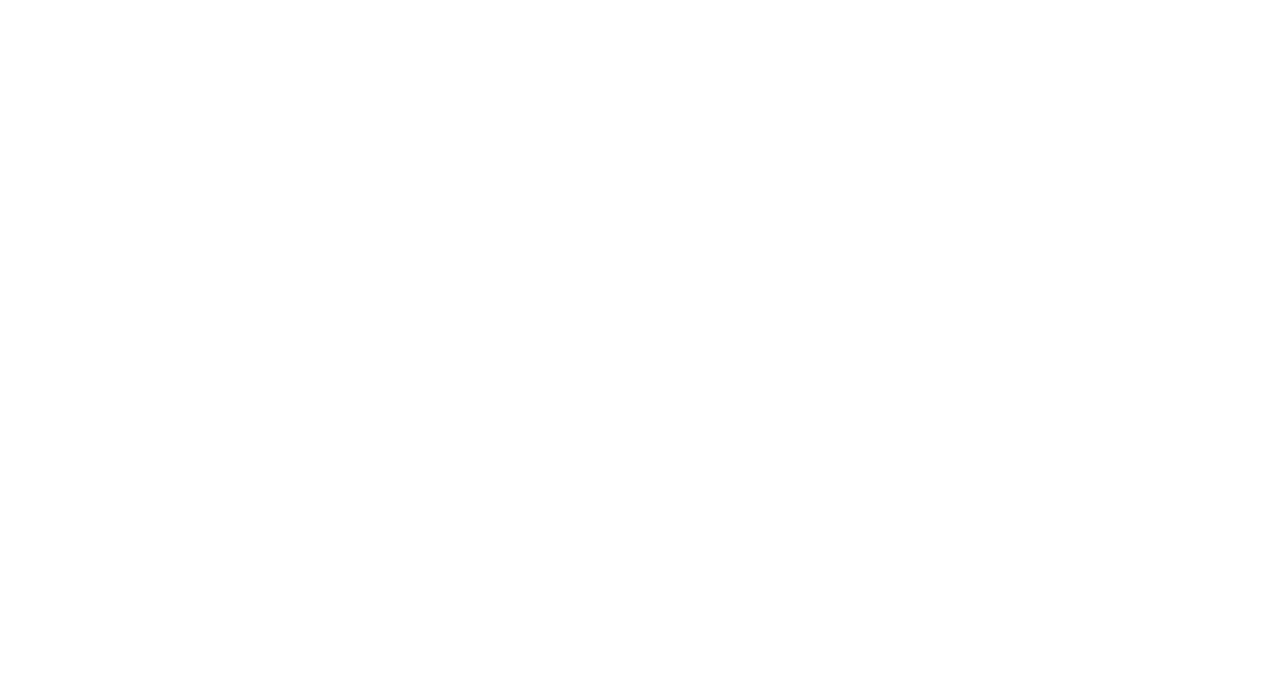
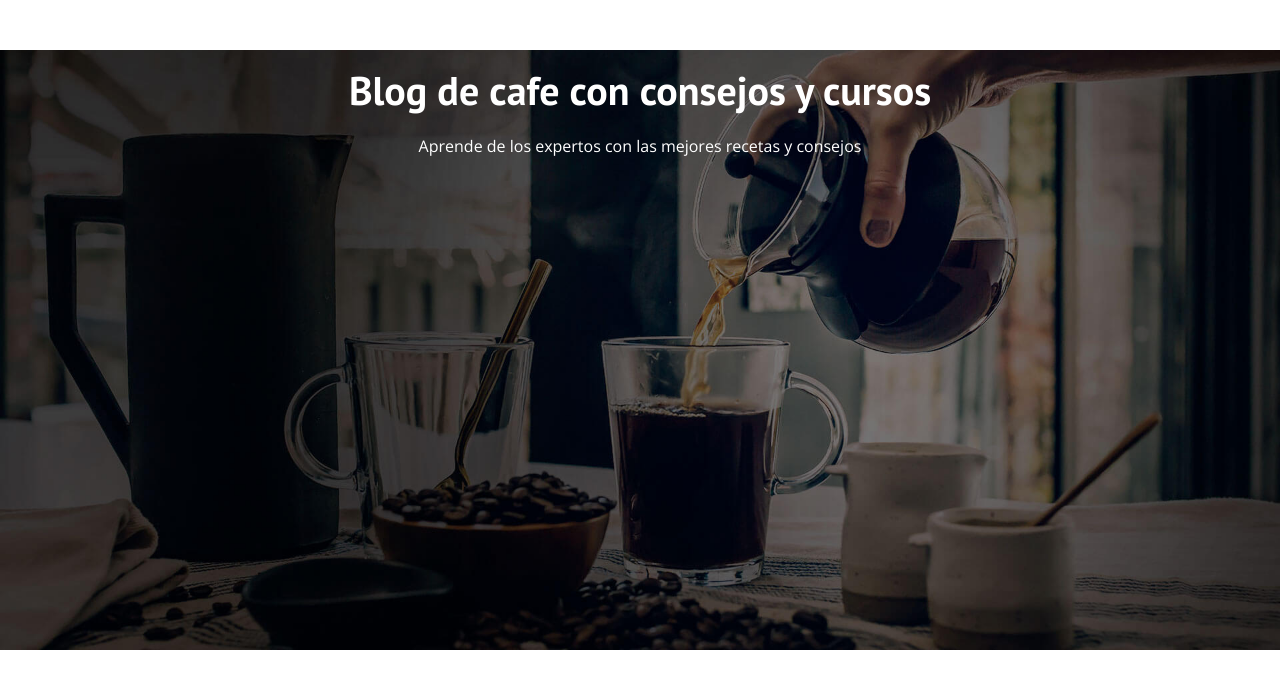
Before and after one commit to KmilOPhg/Desarrollo-Web-FullStack, a plain HTML site: page BlogCafe/index.html in a window 1280 px wide. Drawn offline with nearby package versions, Linux system fonts and the light colour scheme.

Commit message:
Creando el header

```diff
--- a/BlogCafe/CSS/style.css
+++ b/BlogCafe/CSS/style.css
@@ -63,3 +63,18 @@ img {
 .centrar-texto {
     text-align: center;
 }
+
+/** Header **/
+.header {
+    background-image: url(../img/banner.jpg);
+    height: 60rem;
+    background-size: cover;
+    background-repeat: no-repeat;
+    background-position: center center;
+}
+
+.header__texto {
+    text-align: center;
+    color: var(--blanco);
+    margin-top: 5rem;
+}
--- a/BlogCafe/index.html
+++ b/BlogCafe/index.html
@@ -11,6 +11,11 @@
     <link rel="stylesheet" href="CSS/style.css">
 </head>
 <body>
-
+    <header class= "header">
+        <div class="header__texto">
+            <h2 class="no-margin">Blog de cafe con consejos y cursos</h2>
+            <p class="no-margin">Aprende de los expertos con las mejores recetas y consejos</p>
+        </div>
+    </header>
 </body>
 </html>
```
